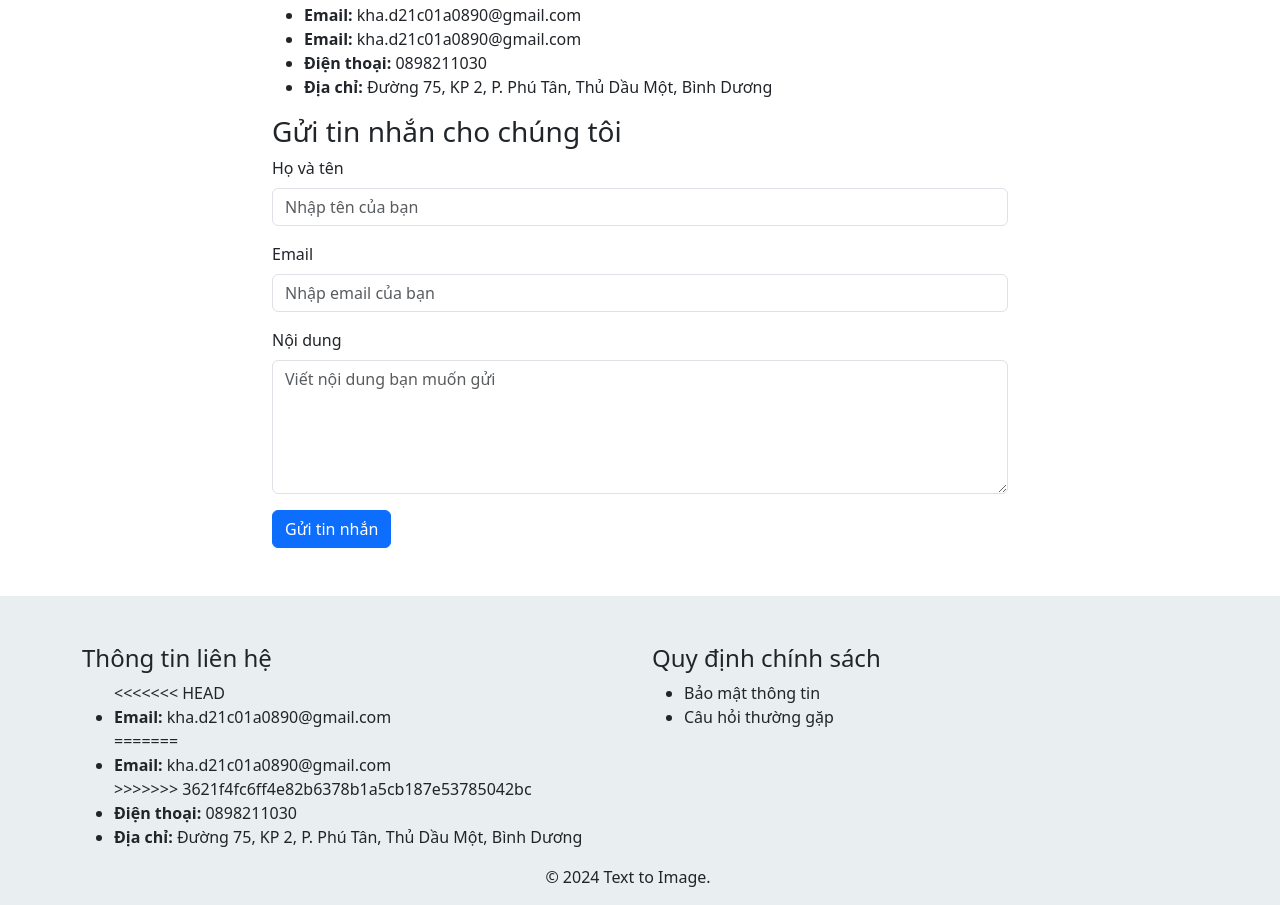
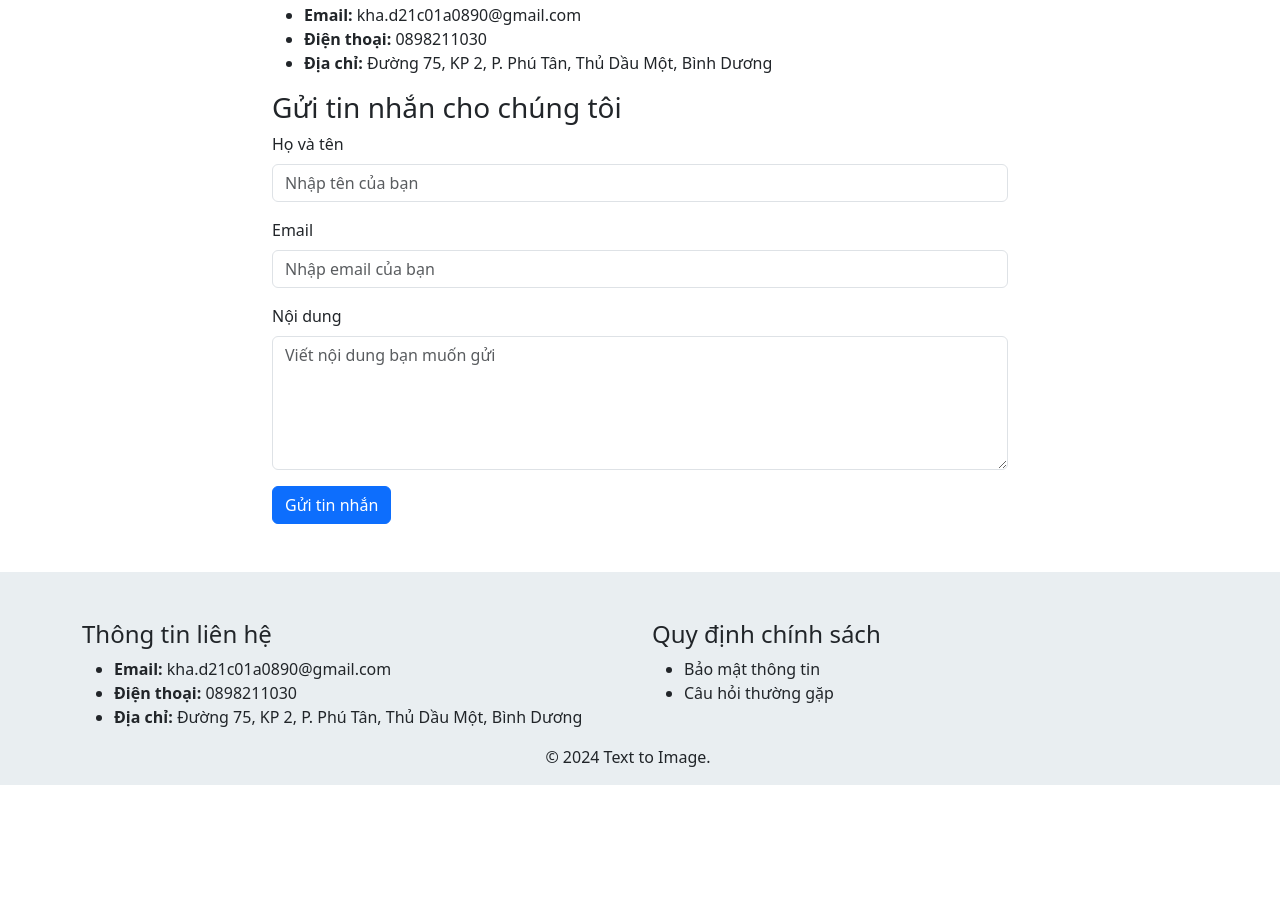
Before and after one commit to ledinhdung09/TextToImage, a plain HTML site: page Client/contact.html in a window 1280 px wide. Shown: the part 309-1214 px from the top of the page. After the commit the page ends 1094 px from the top, so only its background shows below. Drawn offline with Linux system fonts and the light colour scheme.

Commit message:
Update contact.html

```diff
--- a/Client/contact.html
+++ b/Client/contact.html
@@ -62,7 +62,6 @@
 
             <h3>Thông tin liên hệ</h3>
             <ul>
-              <li><strong>Email:</strong> kha.d21c01a0890@gmail.com</li>
              <li><strong>Email:</strong> kha.d21c01a0890@gmail.com</li>
               <li><strong>Điện thoại:</strong> 0898211030</li>
               <li>
@@ -120,11 +119,7 @@
           <div class="col-lg-6">
             <h4>Thông tin liên hệ</h4>
             <ul>
-<<<<<<< HEAD
-              <li><strong>Email:</strong> kha.d21c01a0890@gmail.com</li>
-=======
              <li><strong>Email:</strong> kha.d21c01a0890@gmail.com</li>
->>>>>>> 3621f4fc6ff4e82b6378b1a5cb187e53785042bc
               <li><strong>Điện thoại:</strong> 0898211030</li>
               <li>
                 <strong>Địa chỉ:</strong> Đường 75, KP 2, P. Phú Tân, Thủ Dầu
```
